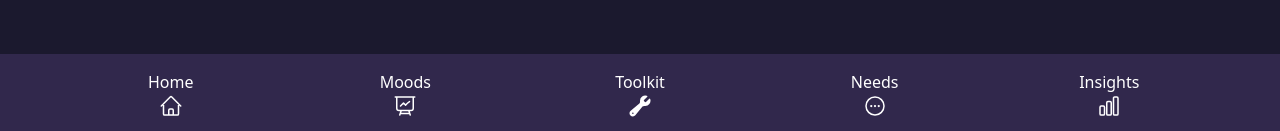
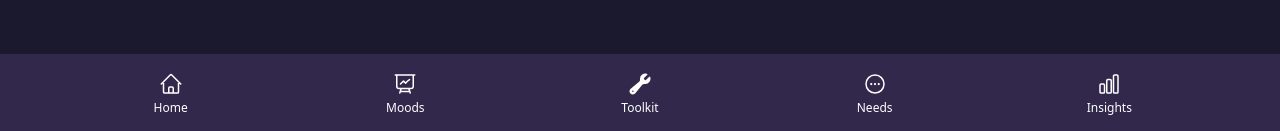
Before and after one commit to fac30/things-we-do, a Next.js app: page /moods/learn-more in a window 1280 px wide. Shown: the part 666-797 px from the top of the page. Built offline with nearby package versions, Linux system fonts and the light colour scheme.

Commit message:
style: switch icon and text in navbar

```diff
--- a/src/ui/shared/NavLink.tsx
+++ b/src/ui/shared/NavLink.tsx
@@ -10,11 +10,7 @@ interface NavLinkProps {
   destination: string;
 }
 
-export default function NavLink({
-  title,
-  Icon,
-  destination,
-}: NavLinkProps) {
+export default function NavLink({ title, Icon, destination }: NavLinkProps) {
   const pathname = usePathname();
   const isActive = pathname === destination;
 
@@ -25,8 +21,8 @@ export default function NavLink({
         "bg-purple-900": isActive,
       })}
     >
-      <p className="text-white">{title}</p>
       {Icon && <Icon className="h-6 w-6 text-white" />}
+      <p className="text-xs mt-1">{title}</p>
     </Link>
   );
 }
```
